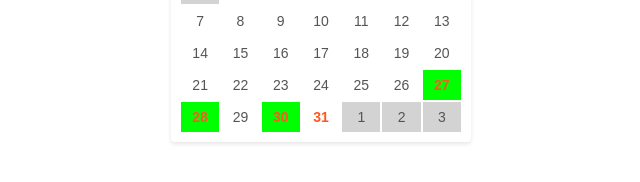
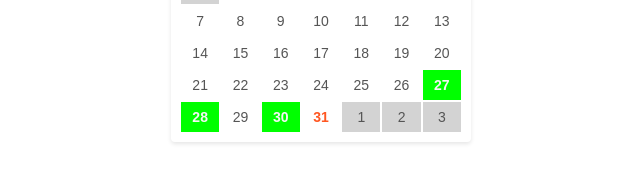
Before and after one commit to LarsKoning/IPMEDT4_React, a React (Create React App) app in the folder ipmedt4/: page / in a window 1280 px wide. Shown: the part 164-346 px from the top of the page, without its empty margins (319-959 px from the left). Built offline with nearby package versions, Linux system fonts and the light colour scheme.

Commit message:
some stuff

```diff
--- a/ipmedt4/src/styles/calender.css
+++ b/ipmedt4/src/styles/calender.css
@@ -54,5 +54,5 @@
 .calendar-day.taken {
   font-weight: bold;
   background: lime;
-  color: #ff5722;
+  color: #f5f5f5;
 }
```
Also changed, not shown: ipmedt4/src/components/Calender.jsx (line endings or trailing spaces).
